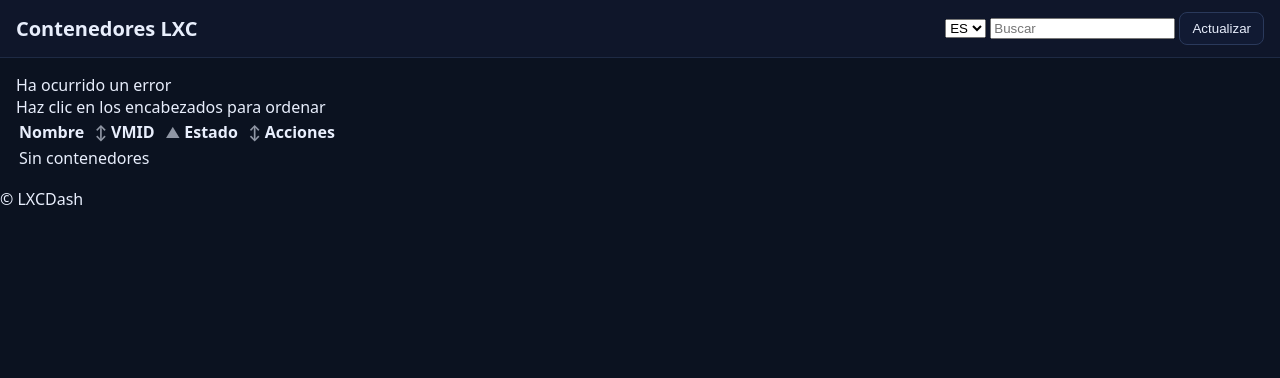
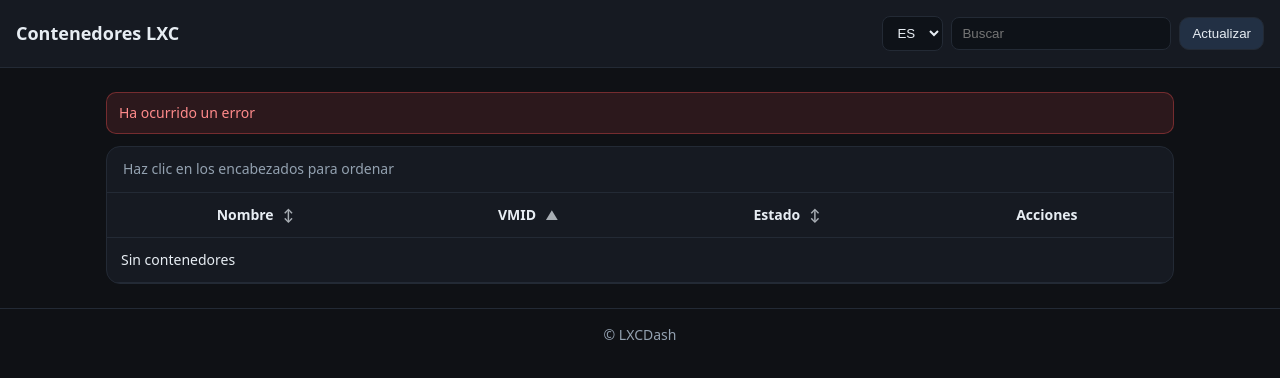
Before and after one commit to Pombo90/LXCDash, a website: page web/index.html in a window 1280 px wide. Drawn offline with Linux system fonts and the light colour scheme; no server answers.

Commit message:
Update style.css

```diff
--- a/web/style.css
+++ b/web/style.css
@@ -1,21 +1,59 @@
-*{box-sizing:border-box}body{margin:0;font-family:system-ui,-apple-system,Segoe UI,Roboto,Ubuntu,Cantarell,Noto Sans,sans-serif;background:#0b1220;color:#e8eefc}
-.topbar{display:flex;align-items:center;justify-content:space-between;padding:12px 16px;border-bottom:1px solid #1e2a44;background:#0f162a;position:sticky;top:0}
-h1{font-size:20px;margin:0}
-.container{padding:16px}
-.actions{display:flex;gap:8px}
-.select,.btn{padding:8px 12px;border-radius:8px;border:1px solid #2a395b;background:#111a33;color:#e8eefc;cursor:pointer}
-.btn.secondary{background:#141f3d}
-.btn.primary{background:#2242a4;border-color:#3256c7}
-.table{width:100%;border-collapse:collapse;margin-top:12px;background:#0f162a;border:1px solid #1e2a44;border-radius:12px;overflow:hidden}
-.table th,.table td{padding:10px 12px;border-bottom:1px solid #1e2a44;text-align:left}
-.badge{display:inline-block;padding:3px 8px;border-radius:999px;font-size:12px}
-.badge.ok{background:#16351f;color:#9af29a}
-.badge.stopped{background:#3a1c1c;color:#ff9b9b}
-.row-actions{display:flex;gap:8px}
-.message{margin:8px 0;min-height:22px;font-size:14px}
-.footer{padding:12px 16px;border-top:1px solid #1e2a44;background:#0f162a;display:flex;justify-content:center;color:#94a3b8}
-th.sortable { cursor: pointer; user-select: none; white-space: nowrap; }
-th.sortable .sort-indicator { margin-left: .4rem; opacity: .6; font-size: .9em; }
-th.sortable .sort-indicator::after { content: "↕"; }
-th.sortable .sort-indicator.active.asc::after { content: "▲"; }
-th.sortable .sort-indicator.active.desc::after { content: "▼"; }
+:root{
+  --bg:#0f1115; --panel:#161a22; --muted:#93a1b0; --text:#e7edf3;
+  --primary:#4ea8ff; --primary-600:#2587ea; --ok:#35c759; --stop:#ff5252; --warn:#ffb020;
+  --border:#232a35;
+}
+*{ box-sizing:border-box }
+html,body{ margin:0; padding:0; background:var(--bg); color:var(--text); font:14px/1.45 system-ui, -apple-system, Segoe UI, Roboto, Ubuntu, Cantarell, Noto Sans, Arial, sans-serif }
+a{ color:var(--primary); text-decoration:none }
+.muted{ color:var(--muted) }
+
+.container{ max-width:1100px; margin:24px auto; padding:0 16px }
+
+.topbar{
+  display:flex; align-items:center; justify-content:space-between;
+  padding:16px; border-bottom:1px solid var(--border); background:var(--panel);
+}
+.topbar h1{ margin:0; font-size:18px }
+.controls{ display:flex; gap:8px; align-items:center }
+.controls select,.controls input{
+  background:#0e1218; color:var(--text); border:1px solid var(--border);
+  padding:8px 10px; border-radius:8px; outline:none;
+}
+.controls input{ min-width:220px }
+
+.btn{
+  background:#223044; color:var(--text); border:1px solid var(--border);
+  padding:8px 12px; border-radius:10px; cursor:pointer; transition:transform .06s ease, background .2s;
+}
+.btn:hover{ transform:translateY(-1px) }
+.btn.primary{ background:var(--primary); border-color:var(--primary-600); color:#0b1016 }
+.btn.secondary{ background:#203047 }
+
+button[disabled]{ opacity:.5; cursor:not-allowed; pointer-events:none }
+
+.card{ background:var(--panel); border:1px solid var(--border); border-radius:14px; overflow:hidden }
+.card-head{ padding:12px 16px; border-bottom:1px solid var(--border) }
+
+.table-wrap{ overflow:auto }
+table.grid{ width:100%; border-collapse:collapse }
+.grid th,.grid td{ padding:12px 14px; border-bottom:1px solid var(--border); vertical-align:middle }
+.grid thead th{ position:sticky; top:0; background:var(--panel); z-index:1 }
+
+th.sortable{ cursor:pointer; user-select:none; white-space:nowrap }
+th.sortable .sort-indicator{ margin-left:.4rem; opacity:.7; font-size:.9em }
+th.sortable .sort-indicator::after{ content:"↕" }
+th.sortable .sort-indicator.active.asc::after{ content:"▲" }
+th.sortable .sort-indicator.active.desc::after{ content:"▼" }
+
+.badge{ display:inline-block; padding:2px 8px; border-radius:999px; font-size:.85em }
+.badge.ok{ background:rgba(53,199,89,.15); color:var(--ok); border:1px solid rgba(53,199,89,.35) }
+.badge.stopped{ background:rgba(255,82,82,.12); color:var(--stop); border:1px solid rgba(255,82,82,.35) }
+
+.row-actions{ display:flex; gap:8px; flex-wrap:wrap }
+.error{
+  background:rgba(255,82,82,.12); border:1px solid rgba(255,82,82,.35);
+  color:#ff8b8b; padding:10px 12px; border-radius:10px; margin:12px 0;
+}
+
+.foot{ padding:16px; text-align:center; border-top:1px solid var(--border) }
```
